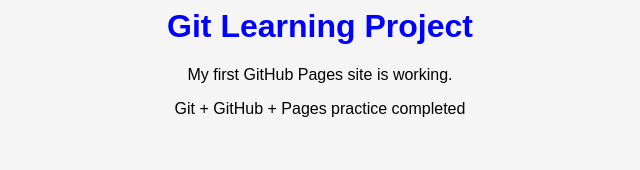
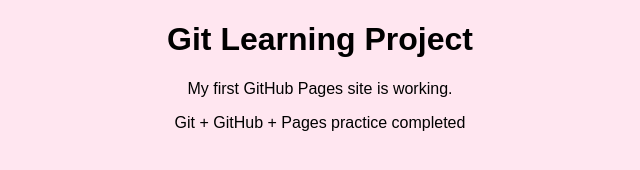
Before and after one commit to 025748-hash/1ab1, a plain HTML site: page index.html in a window 1280 px wide. Shown: the whole page, without its empty margins (320-960 px from the left). Drawn offline with Linux system fonts and the light colour scheme.

Commit message:
Update index.html

```diff
--- a/index.html
+++ b/index.html
@@ -1,5 +1,15 @@
-<body style="text-align:center; font-family:Arial; background:#f5f5f5;">
-    <h1 style="color:blue;">Git Learning Project</h1>
+<!DOCTYPE html>
+<html>
+<head>
+    <title>1ab1 Project</title>
+</head>
+
+<body style="text-align:center; font-family:Arial; background:#ffe6f0; color:#000;">
+
+    <h1>Git Learning Project</h1>
+
     <p>My first GitHub Pages site is working.</p>
     <p>Git + GitHub + Pages practice completed</p>
+
 </body>
+</html>
```
